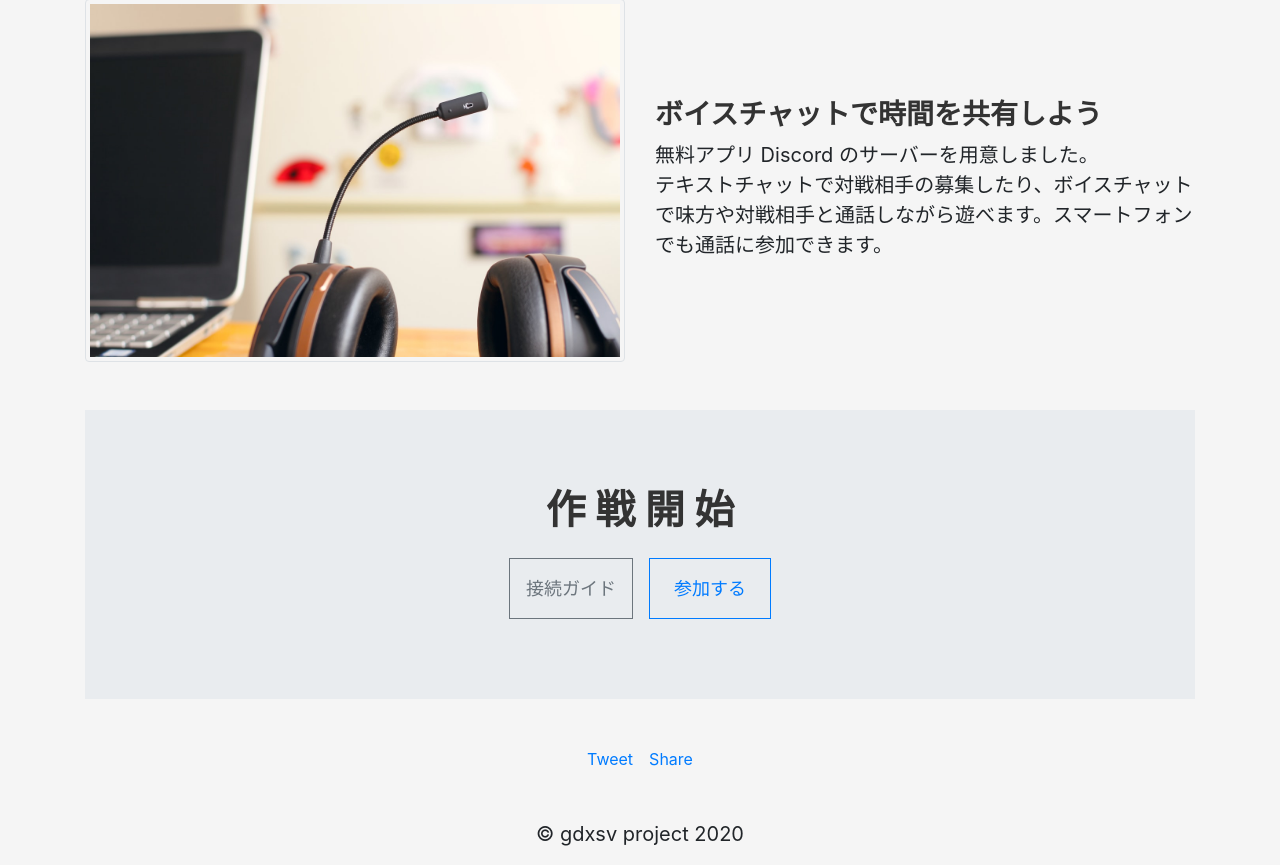
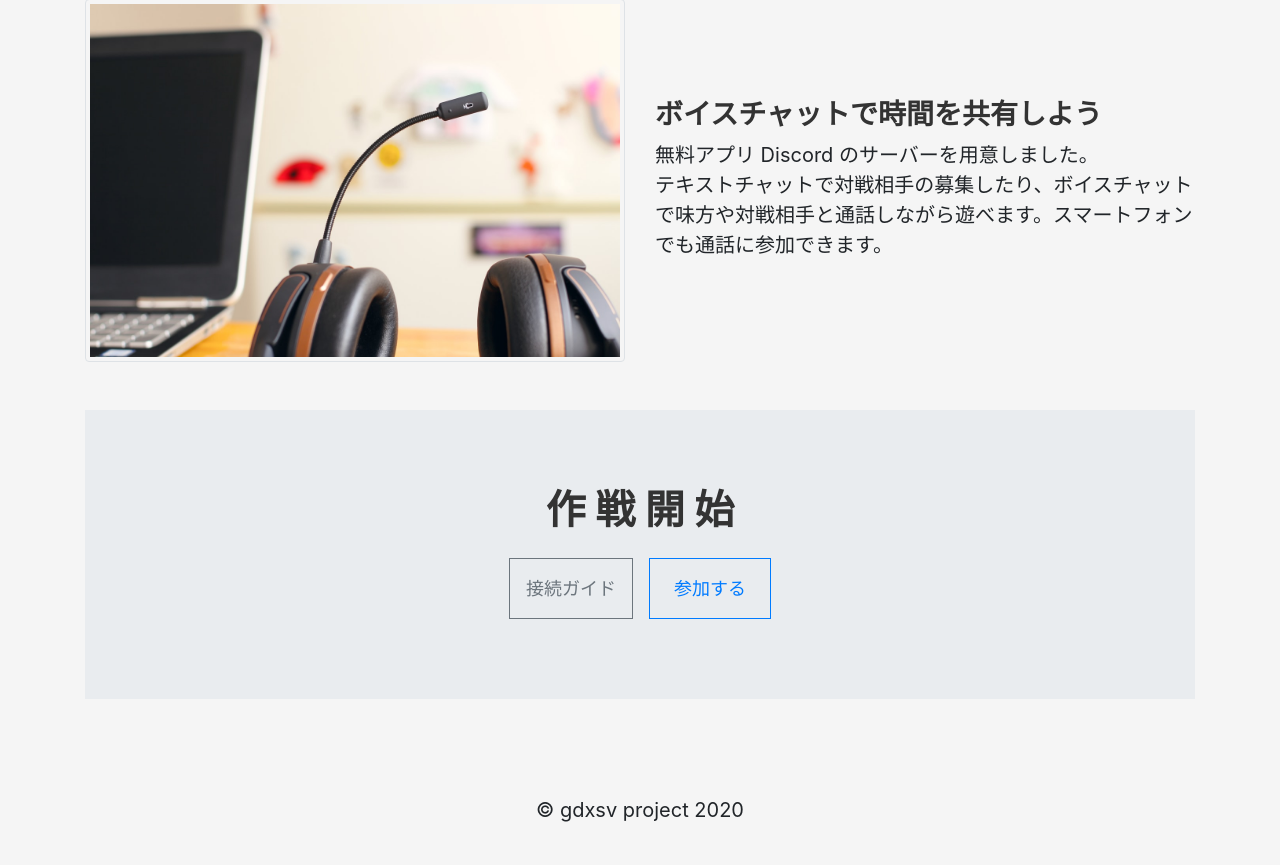
Before and after one commit to inada-s/gdxsv, a React (Create React App) app in the folder website/: page / in a window 1280 px wide. Shown: the part 2887-3752 px from the top of the page. After the commit the page ends 3728 px from the top, so only its background shows below. Built offline with nearby package versions, Linux system fonts and the light colour scheme.

Commit message:
Remove original Social Button from dom

```diff
--- a/website/src/Footer.tsx
+++ b/website/src/Footer.tsx
@@ -1,28 +1,12 @@
 import React from 'react';
 import { useIntl } from 'react-intl';
-import {WebsiteUrl} from './Const';
+import { WebsiteUrl } from './Const';
 
 export default function Footer() {
     const intl = useIntl();
     return (
         <footer>
             <div className={"d-flex justify-content-center my-5"}>
-                <a href="https://twitter.com/share?ref_src=twsrc%5Etfw"
-                   data-url={WebsiteUrl}
-                   className="twitter-share-button mx-2"
-                   data-size="large"
-                   data-text={intl.formatMessage({ id: "footer.tweet.data-text" })}
-                   data-hashtags="gdxsv"
-                   data-show-count="false">{intl.formatMessage({ id: "footer.tweet.title" })}</a>
-                <div className="fb-share-button mx-2"
-                     data-href={WebsiteUrl}
-                     data-layout="button"
-                     data-size="large">
-                    <a target="_blank"
-                       rel="noopener noreferrer"
-                       href="https://www.facebook.com/sharer/sharer.php?u=https%3A%2F%2Finada-s.github.io%2Fgdxsv%2F&amp;src=sdkpreparse"
-                       className="fb-xfbml-parse-ignore">{intl.formatMessage({ id: "footer.facebook.title" })}</a>
-                </div>
             </div>
 
             <p>{intl.formatMessage({ id: "footer.copyright" })}</p>
```
